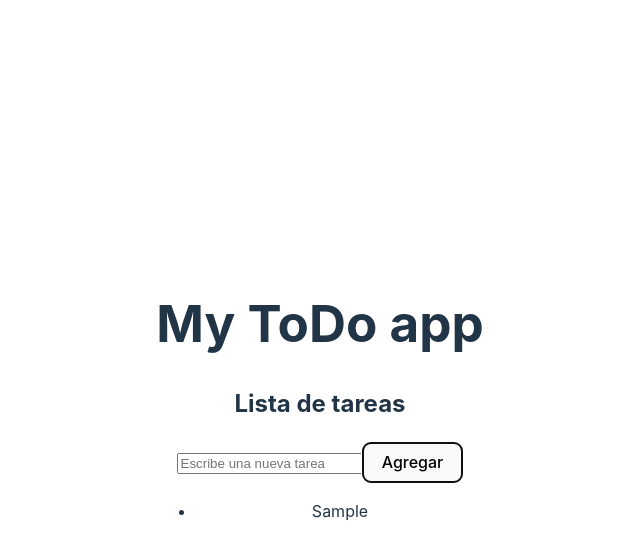
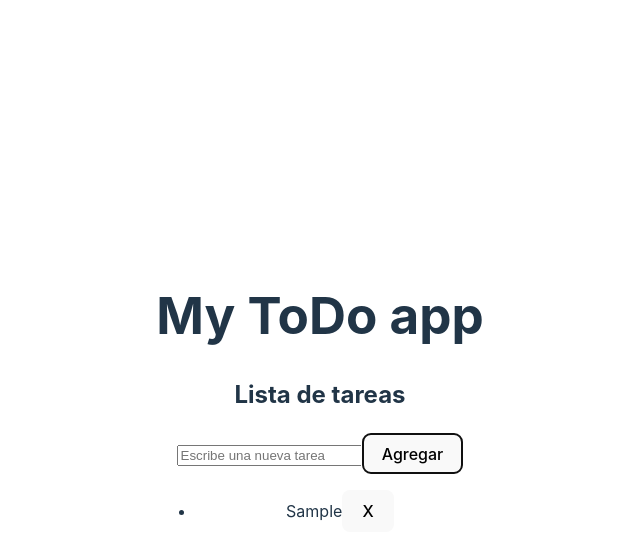
Before and after one commit to AndresCRM33/todo-front, a React (Vite) app: page / in a window 1280 px wide. Both pictures are taken after typing "Sample" into the empty fields and a click on the button "Agregar". Shown: the top 558 px of the page, without its empty margins (320-960 px from the left). Built offline with nearby package versions, Linux system fonts and the light colour scheme.

Commit message:
Se eliminan las tareas

```diff
--- a/src/components/TaskItem.jsx
+++ b/src/components/TaskItem.jsx
@@ -1,8 +1,9 @@
 import React from "react";
 
-const TaskItem = ({tarea}) => {
+const TaskItem = ({tarea, eliminarTarea}) => {
     return(<li>
         <span>{tarea.title}</span>
+        <button onClick={() => eliminarTarea(tarea.id)}>X</button>
     </li>)
 }
 
--- a/src/pages/Home.jsx
+++ b/src/pages/Home.jsx
@@ -18,8 +18,9 @@ const Home = () => {
         setNuevaTarea("")
     }
 
-    const eliminarTarea = () =>{
-
+    const eliminarTarea = (id) =>{
+        const tareasActualizadas = tareas.filter(tarea => tarea.id !== id)
+        setTareas(tareasActualizadas)
     }
 
     return(<div>
@@ -35,8 +36,8 @@ const Home = () => {
         </form>
 
         <ul>
-        {tareas.map((tarea, index) => (
-          <TaskItem key={tarea.id} tarea={tarea} />
+        {tareas.map((tarea) => (
+          <TaskItem key={tarea.id} tarea={tarea} eliminarTarea={eliminarTarea}/>
         ))}
         </ul>
     </div>)
```
